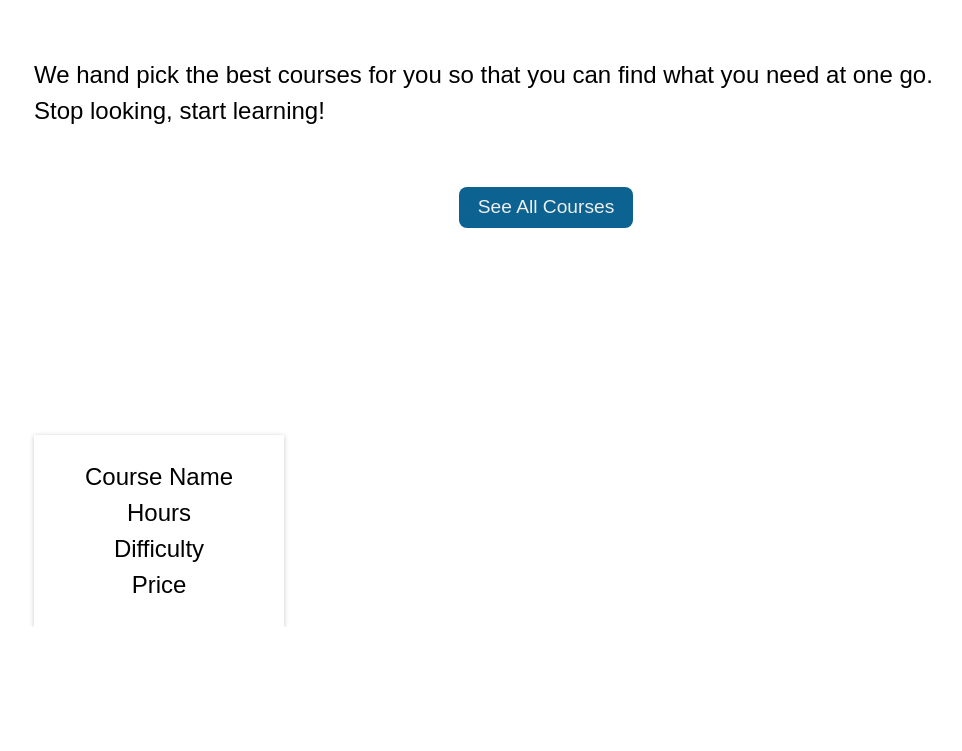
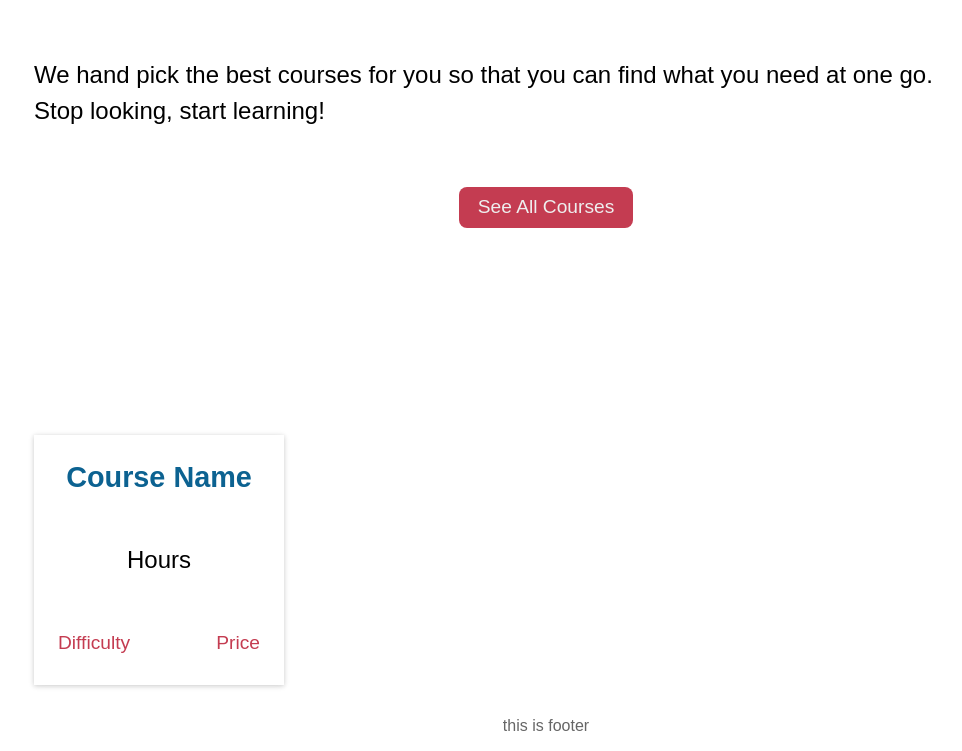
Before and after one commit to CrypticSocket/codeSite, a plain HTML site: page index.html in a window 1280 px wide. Shown: the part 365-1116 px from the top of the page, without its empty margins (94-1056 px from the left). Before the commit the page ends 992 px from the top, so only its background shows below. Drawn offline with Linux system fonts and the light colour scheme.

Commit message:
Added courses

```diff
--- a/index.html
+++ b/index.html
@@ -29,18 +29,23 @@
             <p class="introSubText">You are but a few clicks away!</p>
             <p class="smallFont">We hand pick the best courses for you so that you can find what you need at one go.</p>
             <p class="smallFont">Stop looking, start learning!</p>
-            <button class="btn coursebtn">See All Courses</button>
+            <a href="#courses"><button class="btn coursebtn">See All Courses</button></a>
         </div>
 
-        <div class="courses eighty">
+        <div id="courses" class="courses eighty">
             <div class="card">
-                <p>Course Name</p>
-                <p>Hours</p>
-                <p>Difficulty</p>
-                <p>Price</p>
+                <p class="courseName">Course Name</p>
+                <p class="hours">Hours</p>
+                <div class="linearInfo">
+                    <p>Difficulty</p>
+                    <p>Price</p>
+                </div>
             </div>
         </div>
     </main>
+    <footer>
+        this is footer
+    </footer>
     <script async src="./main.js"></script>
 </body>
 </html>
--- a/main.css
+++ b/main.css
@@ -16,6 +16,8 @@
     --colorBGDarker :#0C6291;
     --colorDarker : #EEE;
     --colorBGDarkerHover : #107bb4;
+
+    --colorAltBG : #c43c51;
 
     --color : #000004;
 
@@ -142,14 +144,15 @@ nav{
         display: block;
         margin: auto;
         margin-top: 3em;
-        background-color: var(--colorBGDarker);
+        background-color: var(--colorAltBG);
         color: var(--colorDarker);
+        cursor: pointer;
     }
 
     .coursebtn:hover{
-        border: 2px solid var(--colorBGDarker);
+        border: 2px solid var(--colorAltBG);
         background-color: white;
-        color: var(--colorBGDarker);
+        color: var(--colorAltBG);
     }
 
     /* Courses */
@@ -161,8 +164,42 @@ nav{
         font-size: 1.5em;
         text-align: center;
         width: 250px;
+        height: 250px;
         box-shadow: rgba(31, 31, 31, 0.12) 0px 1px 6px, rgba(31, 31, 31, 0.12) 0px 1px 4px;
         line-height: 1.5em;
+        display: flex;
+        flex-direction: column;
+        justify-content: space-between;
+    }
+
+    .card:hover{
+        box-shadow: rgba(31, 31, 31, 0.12) 0px 1px 6px, rgba(31, 31, 31, 0.24) 0px 1px 8px;
+    }
+
+    .linearInfo{
+        display: flex;
+        justify-content: space-between;
+        font-size: 0.8em;
+        color: var(--colorAltBG);
+    }
+
+    .courseName{
+        font-size: 1.2em;
+        font-weight: bold;
+        color: var(--colorBGDarker);
+    }
+
+
+    /* Footer */
+
+    footer{
+        text-align: center;
+        font-size: 1em;
+        margin-top: 1em;
+        padding: 1em;
+        font-family: var(--fontSmallText);
+        color: #666;
+        font-weight: 100;
     }
 
     .eighty{
@@ -210,7 +247,7 @@ nav{
     }
 
     .eighty{
-        width: 99%;
+        width: 90%;
     }
 }
 
--- a/main.js
+++ b/main.js
@@ -6,3 +6,73 @@ burger.addEventListener('click', function(){
     nav.classList.toggle('nav-active')
     burger.classList.toggle('burger-active')
 })
+
+let courses = [{
+    "name": "Python Bootcamp",
+    "difficulty": "Beginner",
+    "hours": "21.5",
+    "price": "415"
+},
+
+
+{
+    "name": "Complete Data Science Bootcamp",
+    "difficulty": "Beginner",
+    "hours": "28.5",
+    "price": "532"
+},
+
+{
+    "name": "Machine Learning A-Z",
+    "difficulty": "Intermediate",
+    "hours": "44",
+    "price": "490"
+},
+
+{
+    "name": "Deep Learning in Python",
+    "difficulty": "Intermediate",
+    "hours": "10.5",
+    "price": "490"
+},
+
+{
+    "name": "PHP for Beginners",
+    "difficulty": "Beginner",
+    "hours": "37.5",
+    "price": "490"
+},
+
+{
+    "name": "Website Development Essentials",
+    "difficulty": "Beginner",
+    "hours": "2",
+    "price": "490"
+},
+
+{
+    "name": "Logic Building with Scratch",
+    "difficulty": "Beginner",
+    "hours": "10",
+    "price": "?"
+},
+
+{
+    "name": "Web Development",
+    "difficulty": "Beginner",
+    "hours": "12",
+    "price": "?"
+},
+
+{
+    "name": "Android App Development",
+    "difficulty": "Beginner",
+    "hours": "10",
+    "price": "?"
+}
+]
+
+courses.forEach(item =>
+{
+
+})
```
